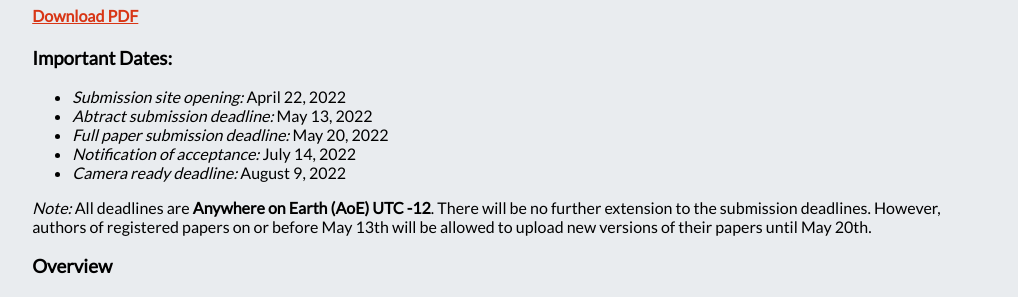
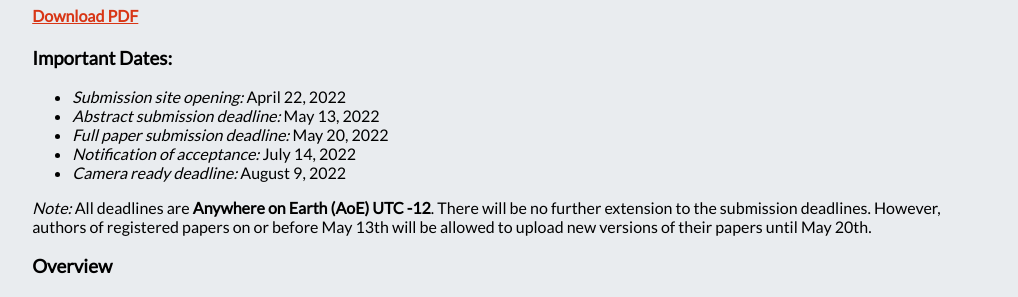
Before and after one commit to ismir2022/ismir2022.github.io, a Jekyll site: the page built from calls/cfp.md, in a window 1280 px wide and 900 px high, scrolled down 438 px. Shown: the part 154-451 px from the top of the window, without its empty margins (155-1173 px from the left). Built offline with Jekyll 4.4.1, drawn with Linux system fonts in a browser that asks for light colours; nearby versions of some CDN libraries.

Commit message:
Website 2.0

```diff
--- a/calls/cfp.md
+++ b/calls/cfp.md
@@ -12,7 +12,7 @@ title: International Society for Music Information Retrieval
 
 ### Important Dates:
 - _Submission site opening:_ April 22, 2022
-- _Abtract submission deadline:_ May 13, 2022
+- _Abstract submission deadline:_ May 13, 2022
 - _Full paper submission deadline:_ May 20, 2022
 - _Notification of acceptance:_ July 14, 2022
 - _Camera ready deadline:_ August 9, 2022
```
